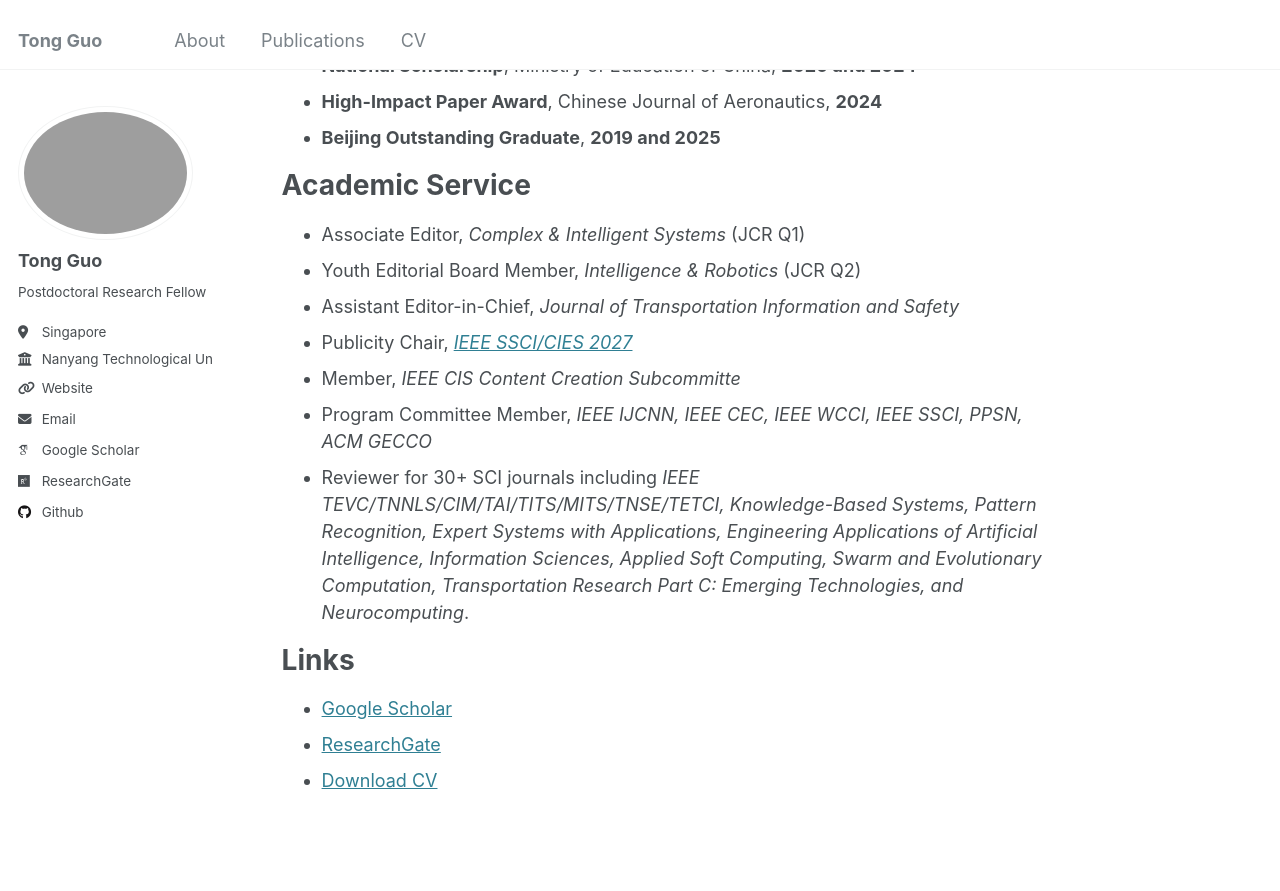
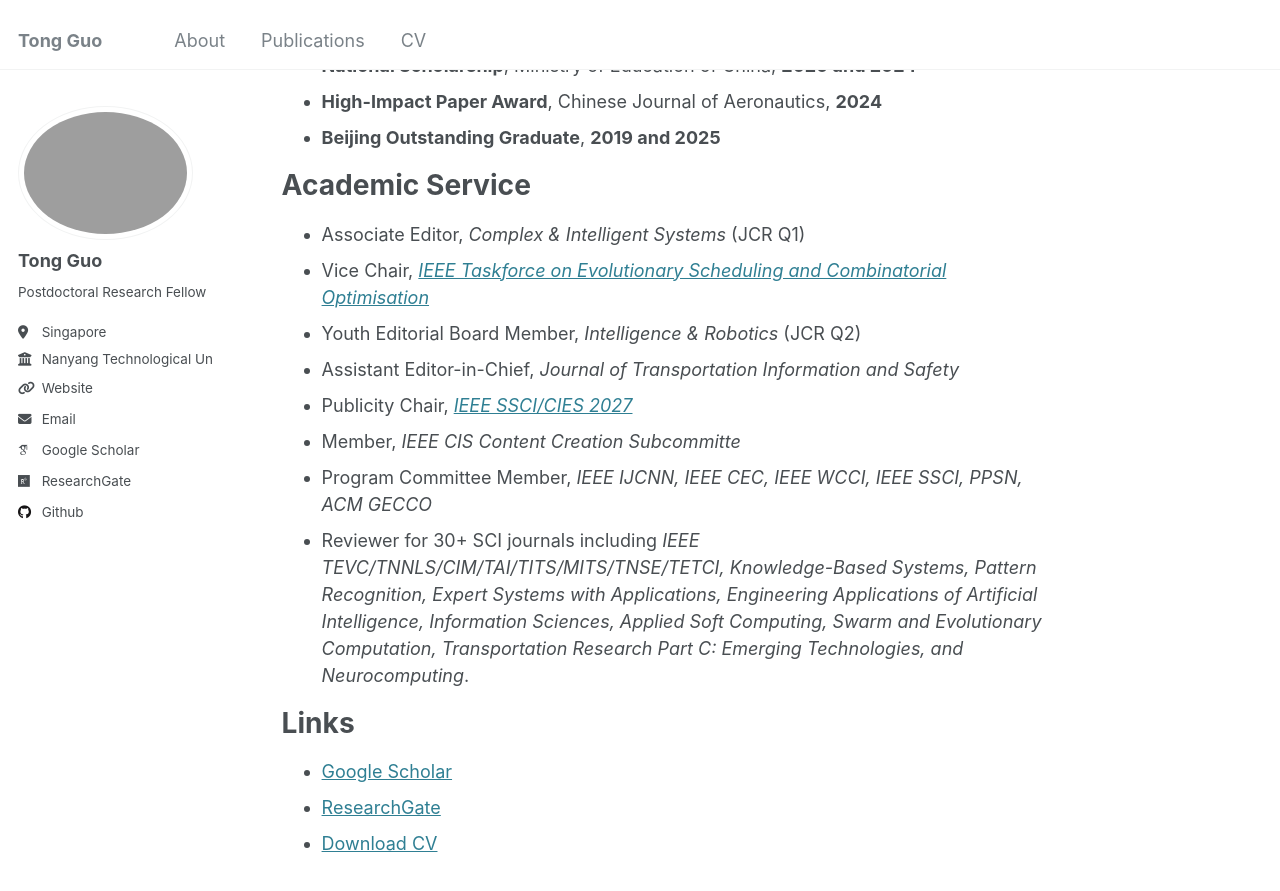
Before and after one commit to buaaguotong/buaaguotong.github.io, a Jekyll site: the page built from _pages/about.md, in a window 1280 px wide and 900 px high, scrolled down 573 px. Shown: the top 891 px of the window. Built offline with Jekyll 4.4.1, drawn with Linux system fonts in a browser that asks for light colours; some web fonts are replaced.

Commit message:
Update about.md
Signed-off-by: buaaguotong <41051936+buaaguotong@users.noreply.github.com>

```diff
--- a/_pages/about.md
+++ b/_pages/about.md
@@ -23,6 +23,7 @@ Selected Honors
 Academic Service
 ======
 * Associate Editor, *Complex & Intelligent Systems* (JCR Q1)
+* Vice Chair, *[IEEE Taskforce on Evolutionary Scheduling and Combinatorial Optimisation](https://cis.taskforce.ieee.org/esco/members/)*
 * Youth Editorial Board Member, *Intelligence & Robotics* (JCR Q2)
 * Assistant Editor-in-Chief, *Journal of Transportation Information and Safety*
 * Publicity Chair, *[IEEE SSCI/CIES 2027](https://attend.ieee.org/ssci-2027/symposia/engineering-cyber-physical-systems/)*
```
